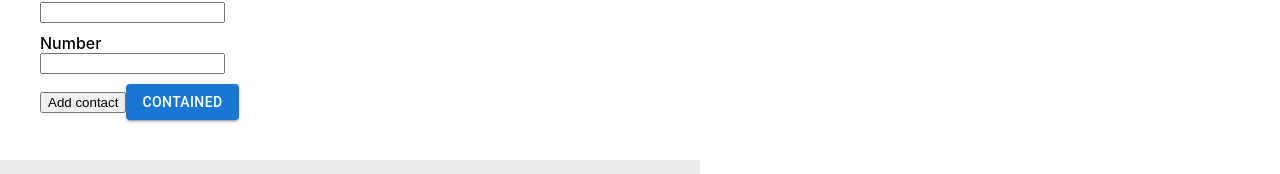
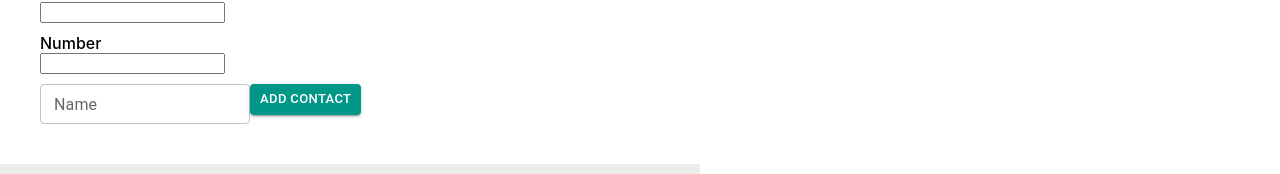
Before and after one commit to LyudmilaRomanchenko/goit-react-hw-08-phonebook, a React (Create React App) app: page /contacts in a window 1280 px wide. Shown: the part 210-384 px from the top of the page. Built offline with nearby package versions, Linux system fonts and the light colour scheme; no server answers.

Commit message:
add styles

```diff
--- a/src/components/ContactForm/ContactForm.js
+++ b/src/components/ContactForm/ContactForm.js
@@ -7,7 +7,17 @@ import PropTypes from "prop-types";
 import { contactsOperations, contactsSelectors } from "../../redux/contacts";
 // Библиотека стилей
 import Button from "@mui/material/Button";
+import TextField from "@mui/material/TextField";
 // import Button from "./Button";
+import { ThemeProvider, createTheme } from "@mui/system";
+
+const theme = createTheme({
+  palette: {
+    background: {
+      paper: "#009688",
+    },
+  },
+});
 
 function ContactForm() {
   const contacts = useSelector(contactsSelectors.getContacts);
@@ -74,12 +84,38 @@ function ContactForm() {
         />
       </label>
 
-      <button className={s.button} type="submit">
+      <TextField
+        id="outlined-multiline-flexible"
+        label="Name"
+        multiline
+        maxRows={4}
+        color={"secondary"}
+        size="small"
+        ////////
+        type="text"
+        name="name"
+        value={name}
+        ////////
+        onChange={handleChange}
+      />
+
+      {/* <button className={s.button} type="submit">
         Add contact
-      </button>
+      </button> */}
 
       {/* <Button /> */}
-      <Button variant="contained">Contained</Button>
+      {/* <ThemeProvider theme={theme}> */}
+      <Button
+        className={s.button}
+        variant="contained"
+        // color="secondary"
+        size="small"
+        // sx={{ bgcolor: "background.paper" }}
+        sx={{ bgcolor: "#009688" }}
+      >
+        Add contact
+      </Button>
+      {/* </ThemeProvider> */}
     </form>
   );
 }
--- a/src/components/ContactForm/ContactForm.module.css
+++ b/src/components/ContactForm/ContactForm.module.css
@@ -10,6 +10,7 @@
 
 .button {
   cursor: pointer;
+  /* background-color: aqua; */
 }
 
 .button:hover {
--- a/src/views/HomePage/HomePage.js
+++ b/src/views/HomePage/HomePage.js
@@ -1,7 +1,14 @@
+/* eslint-disable jsx-a11y/alt-text */
 import s from "./HomePage.module.css";
+import homeImg from "../../images/home-img-1.jpg";
 
 function HomePage() {
-  return <h1>Hello!</h1>;
+  return (
+    <div>
+      <h1>Hello!</h1>
+      <img src={homeImg}></img>
+    </div>
+  );
 }
 
 export default HomePage;
```
Also changed, not shown: src/images/home-img-1.jpg (added), src/images/home-img.jpg (added).
